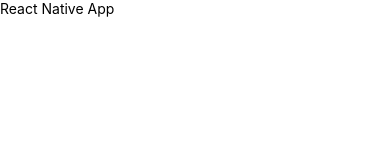
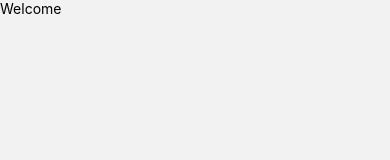
Before and after one commit to Enesssk/StoryAI-App-React-Native, a React Native app: screen / in a window 390 px wide. Shown: the top 160 px of the page. Built offline with nearby package versions, Linux system fonts and the light colour scheme.

Commit message:
setup navigation&screens

```diff
--- a/App.js
+++ b/App.js
@@ -1,10 +1,12 @@
 import { SafeAreaView, Text } from 'react-native';
+import { NavigationContainer } from '@react-navigation/native';
+import MainNavigation from './navigation/MainNavigation';
 
 const App = () => {
   return (
-    <SafeAreaView>
-      <Text>React Native App</Text>
-    </SafeAreaView>
+    <NavigationContainer>
+      <MainNavigation />
+    </NavigationContainer>
   );
 }
 
--- /dev/null
+++ b/navigation/MainNavigation.js
@@ -0,0 +1,20 @@
+import { createStackNavigator } from '@react-navigation/stack';
+import { Routes } from './Routes';
+import Welcome from '../screens/Welcome/Welcome';
+import Home from '../screens/Home/Home';
+
+const Stack = createStackNavigator();
+
+const MainNavigation = () => {
+  return (
+    <Stack.Navigator
+      screenOptions={{ headerShown: false }}
+      initialRouteName="Welcome"
+    >
+      <Stack.Screen name={Routes.Home} component={Home} />
+      <Stack.Screen name={Routes.Welcome} component={Welcome} />
+    </Stack.Navigator>
+  );
+}
+
+export default MainNavigation;
--- /dev/null
+++ b/navigation/Routes.js
@@ -0,0 +1,4 @@
+export const Routes = {
+  Welcome: "Welcome",
+  Home: "Home",
+}
--- /dev/null
+++ b/screens/Home/Home.js
@@ -0,0 +1,12 @@
+import React from 'react';
+import { SafeAreaView, Text } from 'react-native';
+
+const Home = () => {
+  return (
+    <SafeAreaView>
+      <Text>Home</Text>
+    </SafeAreaView>
+  )
+}
+
+export default Home;
--- /dev/null
+++ b/screens/Welcome/Welcome.js
@@ -0,0 +1,12 @@
+import React from "react"
+import { SafeAreaView, Text } from 'react-native';
+
+const Welcome = () => {
+  return (
+    <SafeAreaView>
+      <Text>Welcome</Text>
+    </SafeAreaView>
+  )
+}
+
+export default Welcome
```
Also changed, not shown: constants/index.js (added), screens/Home/style.js (added), screens/Welcome/style.js (added).
